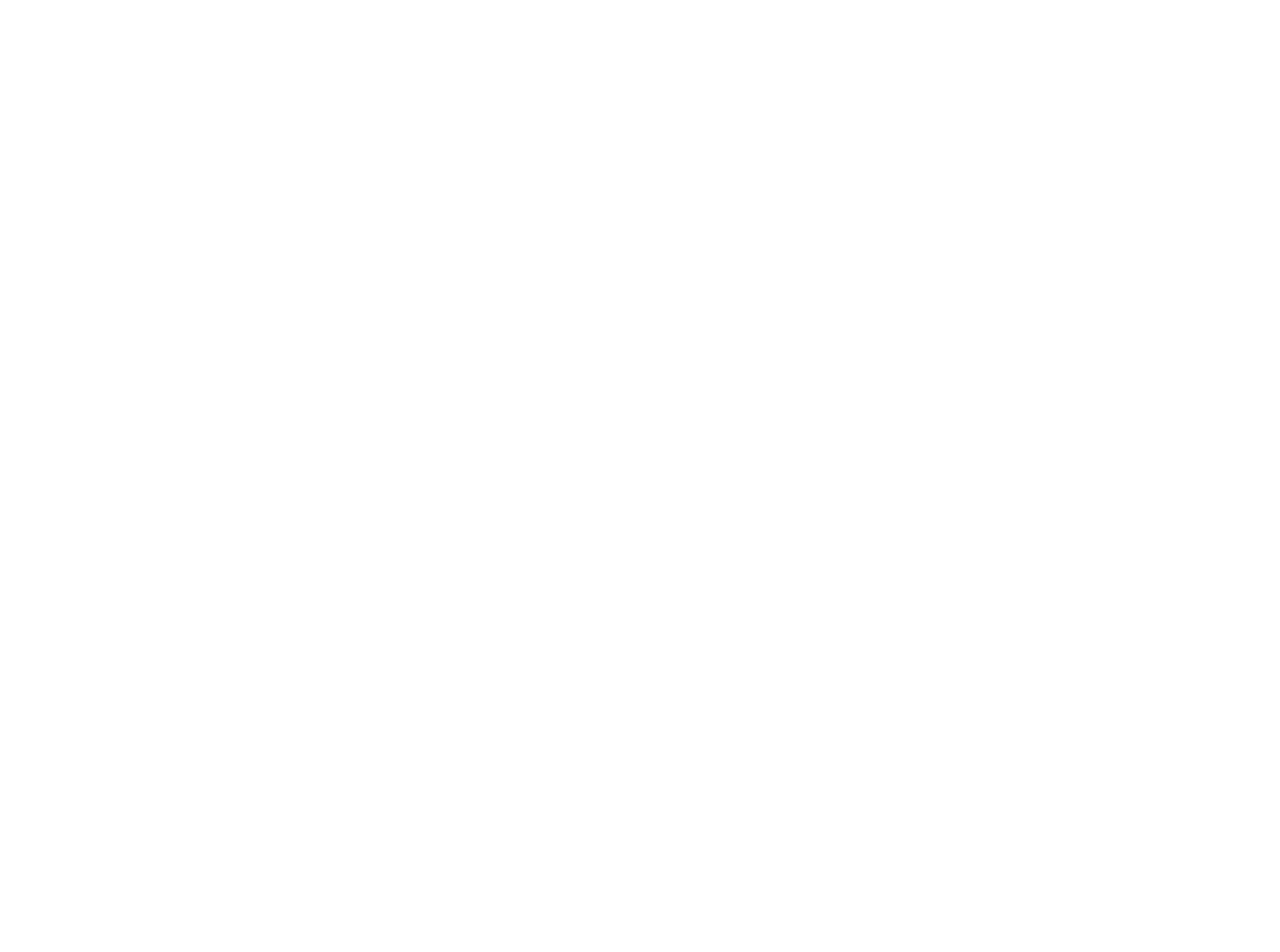
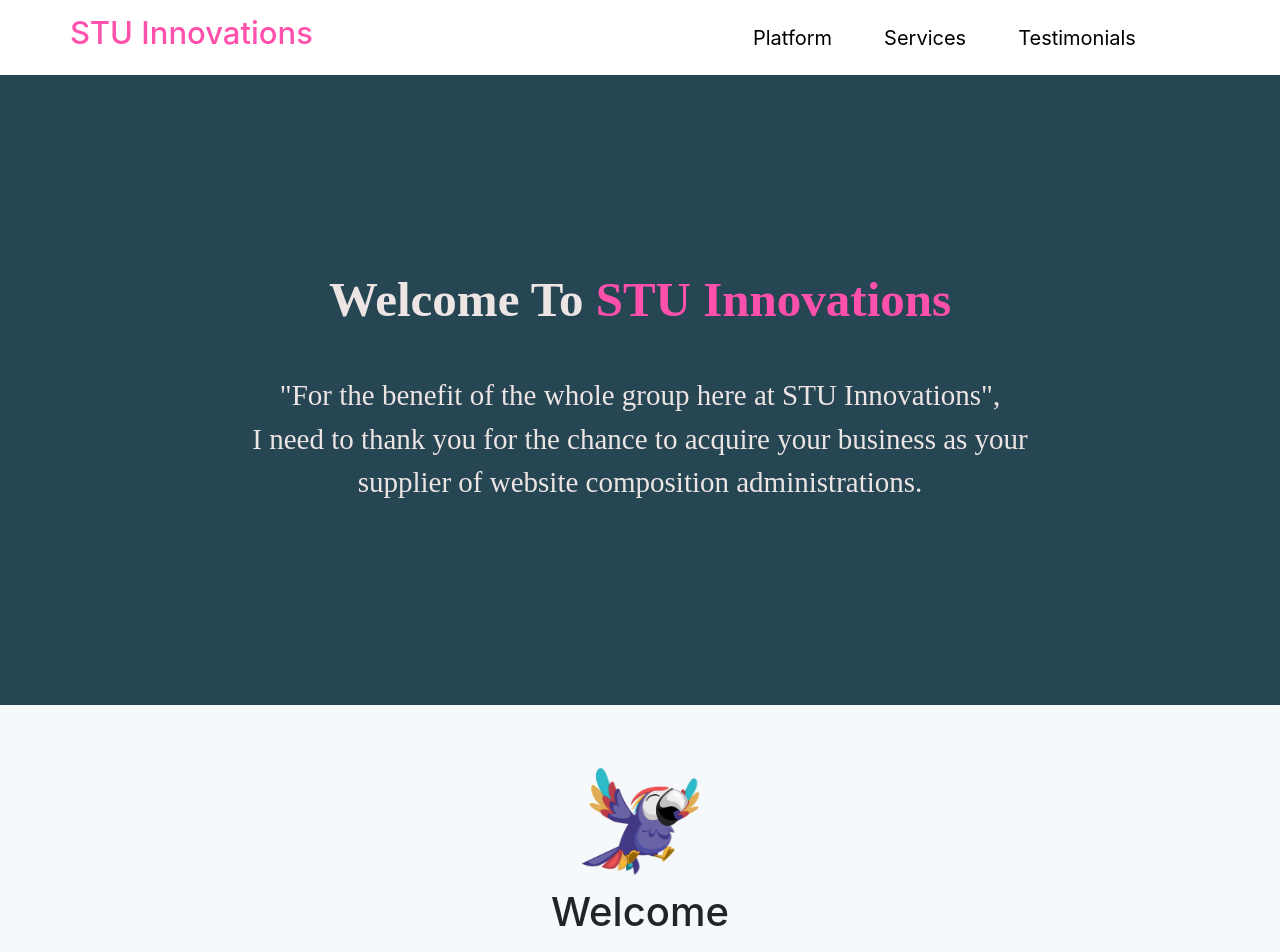
Before and after one commit to Stuinnov/studeveloper2, a Nuxt app: page /homepage in a window 1280 px wide. Before the commit this address had no page. Shown: the top 952 px of the page. Before the commit the page ends 800 px from the top, so only its background shows below. Built offline with nearby package versions, Linux system fonts and the light colour scheme.

Commit message:
add all changes

```diff
--- a/pages/index.vue
+++ b/pages/homepage.vue
@@ -15,8 +15,7 @@
         </p>
       </div>
       <div class="page-banaer" style="text-align: center">
-        <img style="width: 145px; height: 123px;" src="/images/poptin-bird.gif"
-        loading="lazy" alt="" width="120" height="120">
+        <img style="width: 145px; height: 123px;" src="/images/poptin-bird.gif" loading="lazy" alt="" width="120" height="120"/>
         <h1 style="margin-bottom: -1.5rem">Welcome</h1>
 
         <p
```
Also changed, not shown: 7 other files (tests, documents, lock files or other folders).
